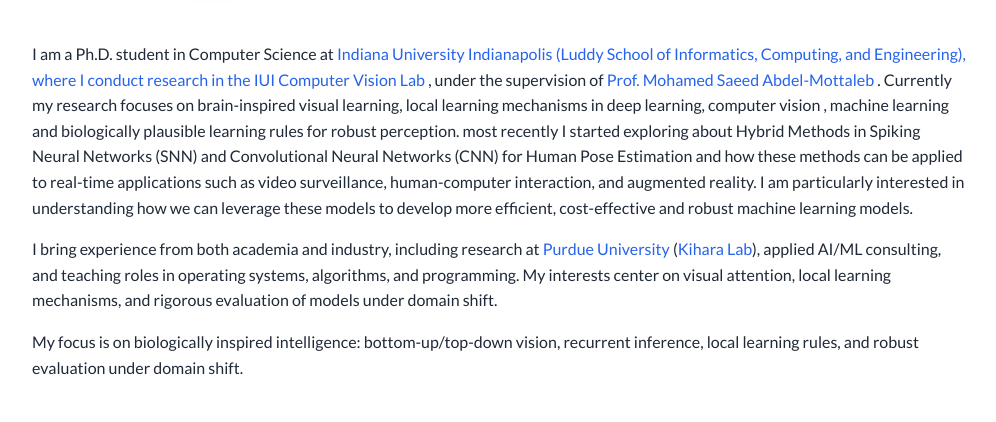
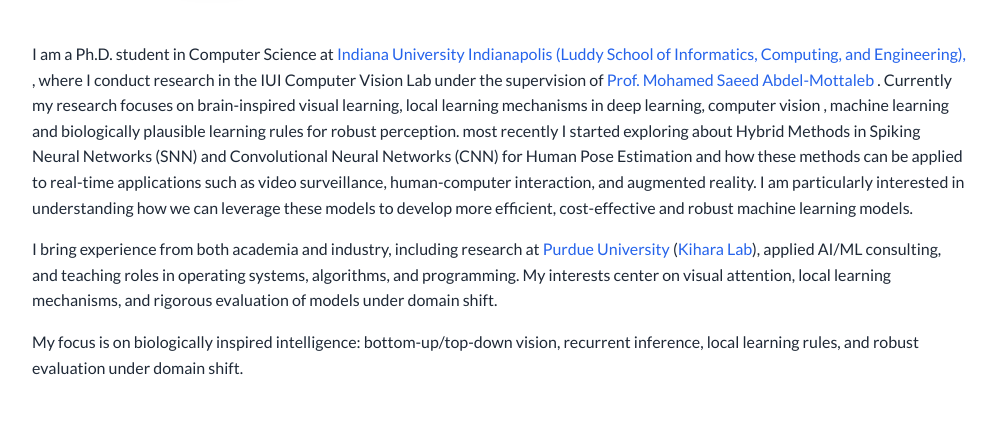
Before and after one commit to chethiyagalkaduwa/chethiyagalkaduwa.github.io, a plain HTML site: page index.html in a window 1280 px wide. Shown: the part 378-800 px from the top of the page, without its empty margins (140-1136 px from the left). Drawn offline with Linux system fonts and the light colour scheme.

Commit message:
minor changes in the wording

```diff
--- a/index.html
+++ b/index.html
@@ -183,9 +183,9 @@
       <p class="lead">
         I am a Ph.D. student in Computer Science at
         <a href="https://luddy.indianapolis.iu.edu/" target="_blank" rel="noopener">
-          Indiana University Indianapolis (Luddy School of Informatics, Computing, and Engineering), where I conduct research in the IUI Computer Vision Lab
+          Indiana University Indianapolis (Luddy School of Informatics, Computing, and Engineering),
         </a>,
-        under the supervision of
+         where I conduct research in the IUI Computer Vision Lab under the supervision of
         <a href="https://luddy.indianapolis.iu.edu/people/mohamed-abdel-mottaleb.html" target="_blank" rel="noopener">
           Prof. Mohamed Saeed Abdel-Mottaleb
         </a>.
```
